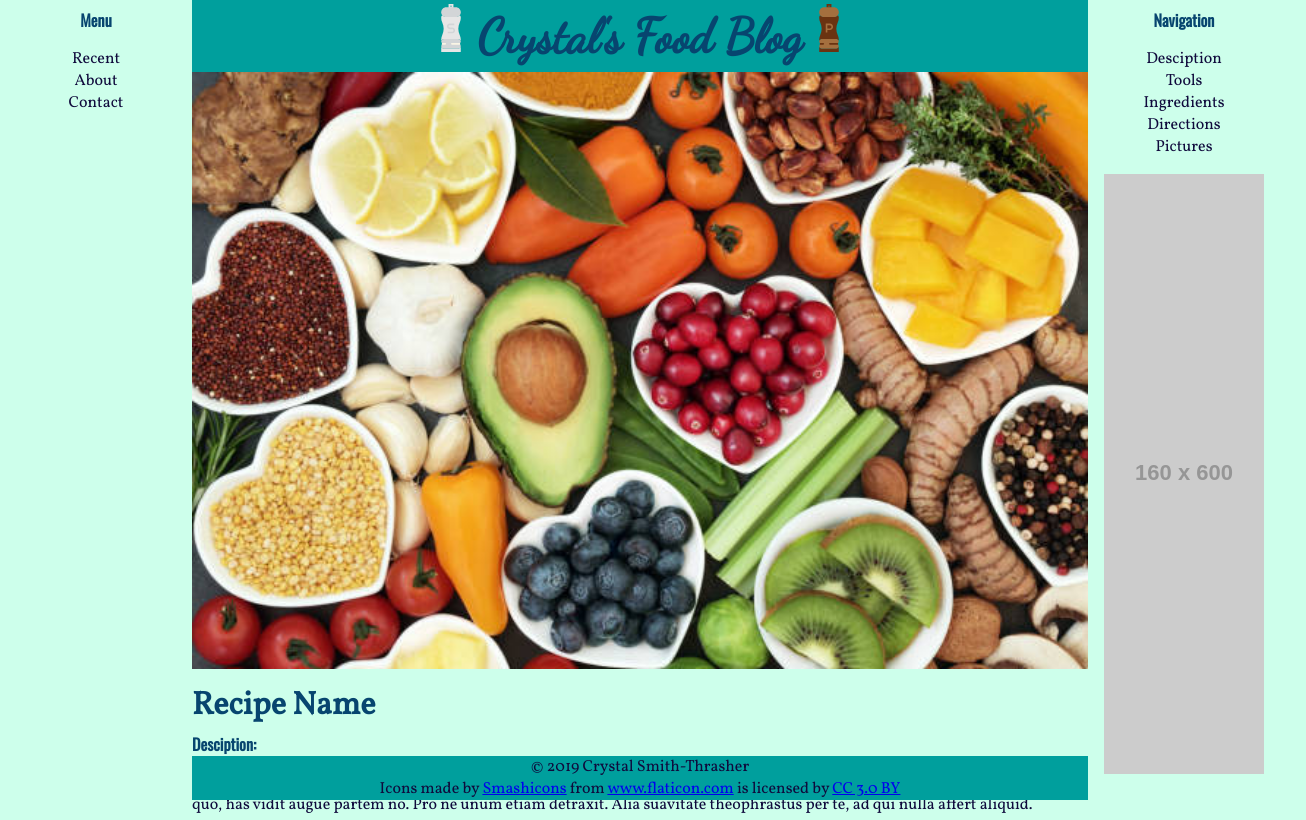
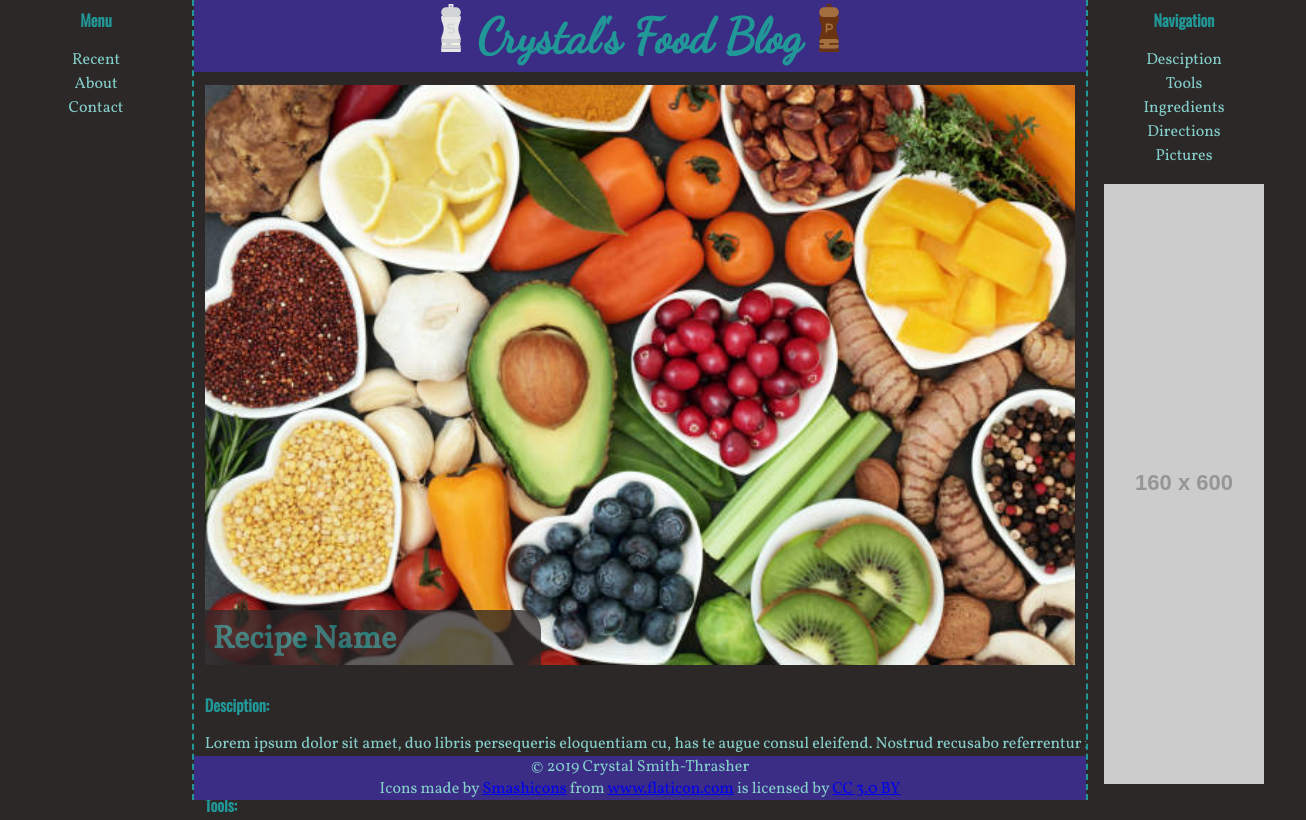
Before and after one commit to DuskyByte/blogtemplate, a plain HTML site: page index.html in a window 1280 px wide. Shown: the top 820 px of the page, 1306 px wide, since content can reach past the window. Drawn offline with nearby package versions, Linux system fonts and the light colour scheme; placeholder pictures from the web are drawn by us.

Commit message:
1st Revision

```diff
--- a/css/styles.css
+++ b/css/styles.css
@@ -1,13 +1,13 @@
 body {
-  background-color: #CDFFEB;
-  color: #0F0A3C;
+  background-color: #2C2828;
+  color: #85CFCB;
   margin: 0px auto;
   text-align: center;
   font-family: 'Vollkorn', serif;
 }
 
 h1 {
-  color: #07456F;
+  color: #219897;
   font-size: 3rem;
   height: 3.5rem;
   margin: 0.5rem auto;
@@ -16,14 +16,14 @@ h1 {
 }
 
 h2 {
-  color: #07456F;
+  color: #219897;
   font-size: 2rem;
   height: 2.5rem;
   margin: 0.5rem auto;
 }
 
 h3 {
-  color: #07456F;
+  color: #219897;
   font-size: 1rem;
   height: 1.5rem;
   margin: 0.5rem auto;
@@ -36,6 +36,10 @@ ul {
   padding: 0px;
 }
 
+li {
+  line-height: 1.5;
+}
+
 .icon {
   height: 50px;
 }
@@ -45,11 +49,22 @@ ul {
   display: inline-block;
 }
 
+.long-list {
+  columns: 3;
+}
+
+.instuction-img {
+  display: inline-block;
+  width: 22vw;
+  padding: 0 0.75vw 0 0;
+  border-radius: 10%;
+}
+
 #header {
   position: fixed;
   top: 0px;
   width: 100%;
-  background-color: #009F9D;
+  background-color: #3B2C85;
 }
 
 #main {
@@ -57,7 +72,7 @@ ul {
 }
 
 #menu {
-  background-color: #CDFFEB;
+  background-color: #2C2828;
   position: fixed;
   left: 0;
   top: 0;
@@ -65,10 +80,11 @@ ul {
   float: left;
   width: 15%;
   height: 100vh;
+  border-right: 2px dashed #219897;
 }
 
 #navigation {
-  background-color: #CDFFEB;
+  background-color: #2C2828;
   position: fixed;
   right: 0;
   top: 0;
@@ -77,22 +93,41 @@ ul {
   width: 15%;
   height: 100vh;
   overflow: scroll;
+  border-left: 2px dashed #219897;
 }
 
 #content {
-  padding: 0 15%;
+  padding: 0 16vw;
   width: 70%;
   text-align: left;
   overflow: scroll;
 }
 
 #food-img {
-  width: 70vw;
+  padding: 1vw 0;
+  width: 68vw;
 }
 
 #footer {
   position: fixed;
   bottom: 0;
   width: 100%;
-  background-color: #009F9D;
+  background-color: #3B2C85;
 }
+
+#content-intro {
+  position: relative;
+  z-index: -1;
+}
+
+#content-name {
+  border-radius: 0 20px 0 0;
+  background-color: #2C2828;
+  opacity: 0.75;
+  margin: 0;
+  padding: 0.5rem;
+  width: 25vw;
+  position: absolute;
+  bottom: 1.5vw;
+  left: 0;
+}
```
